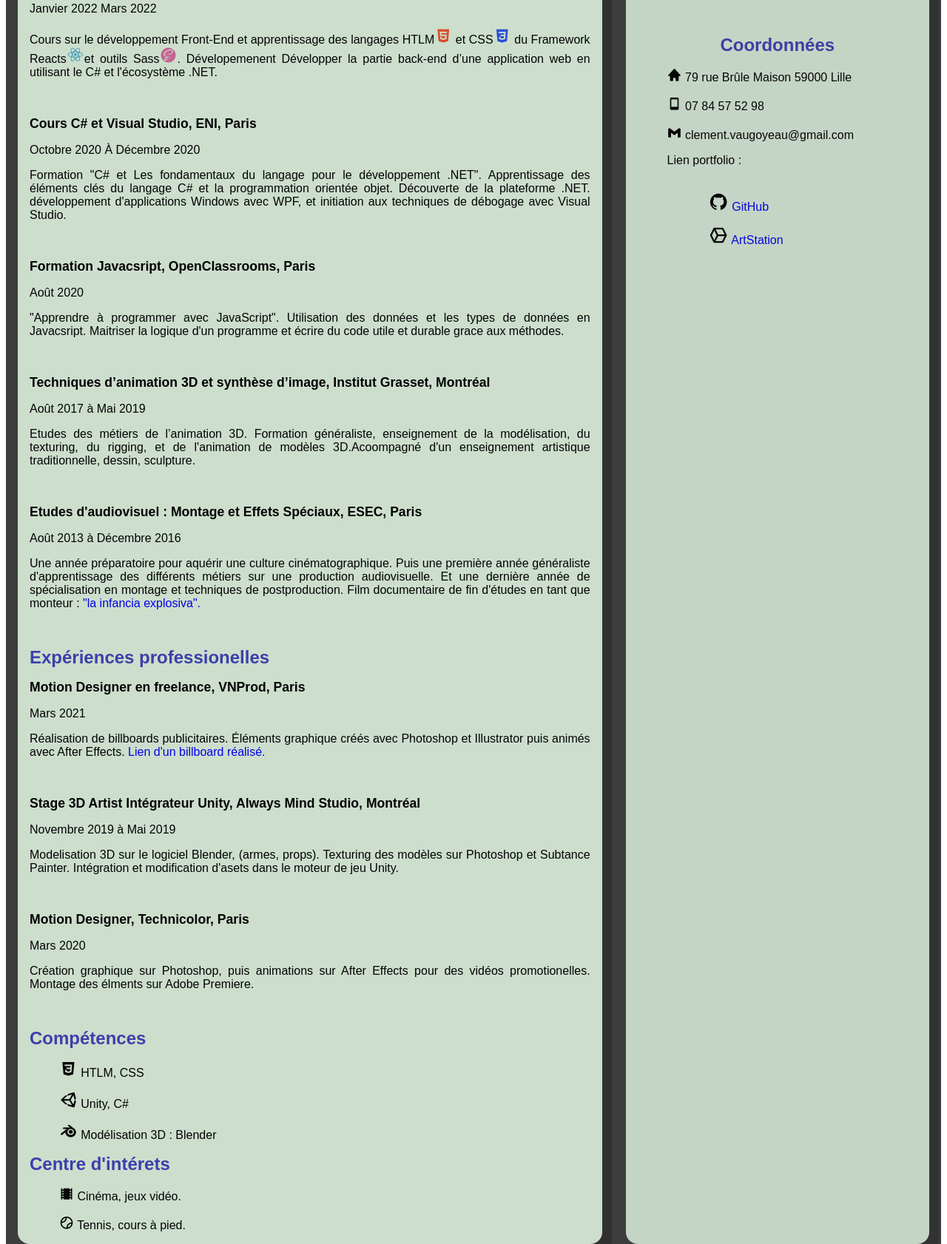
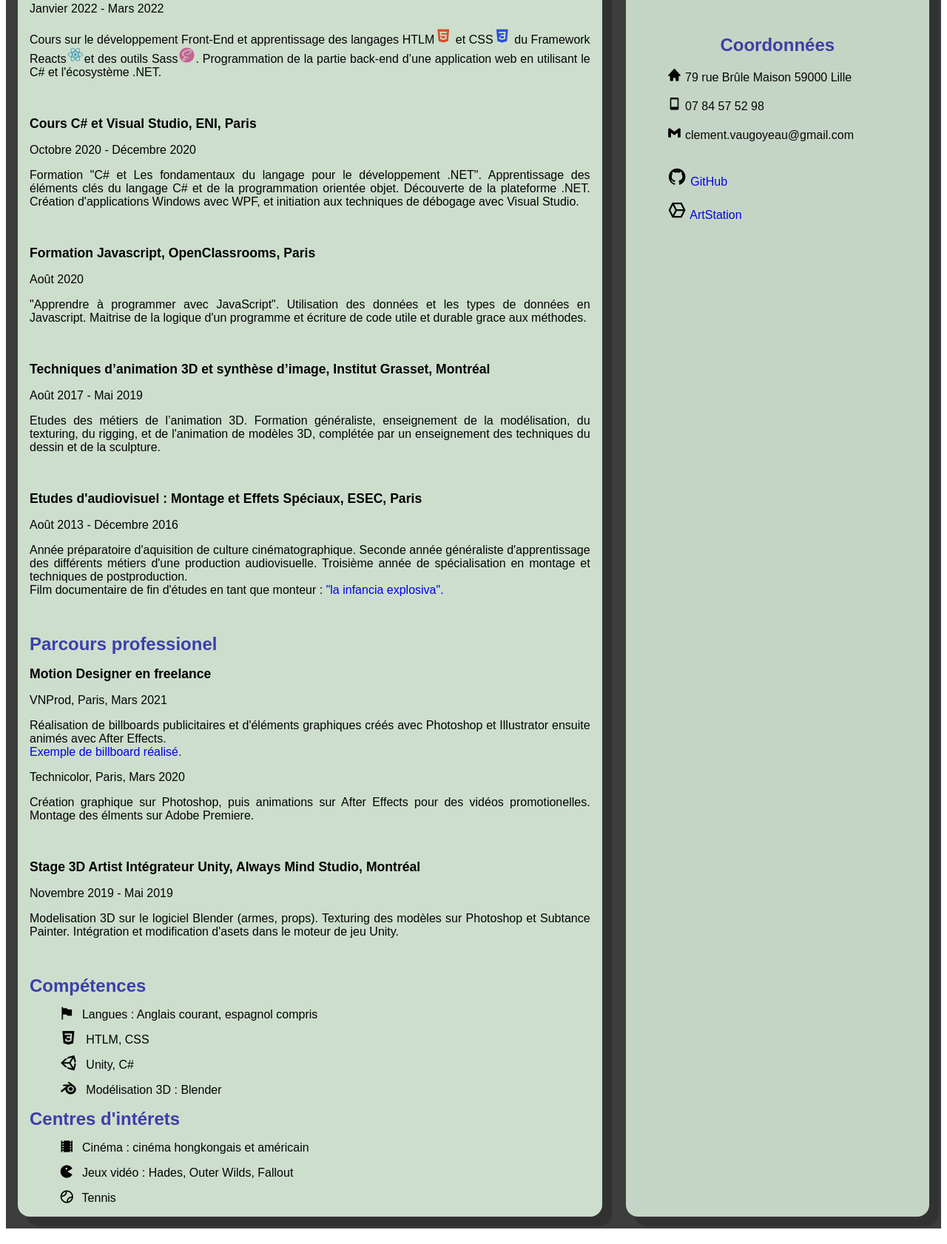
Before and after one commit to ClementVaugoyeau/cv-ligne, a website: page index.html in a window 1280 px wide. Shown: the part 249-1931 px from the top of the page at 74% size. Drawn offline with nearby package versions, Linux system fonts and the light colour scheme.

Commit message:
update html css

```diff
--- a/index.html
+++ b/index.html
@@ -31,16 +31,20 @@
 
             <script>
 
-                const h2 = document.querySelector('h2');
+
                 const toggle = document.getElementById("toggle");
                 const Nom = document.getElementById('Nom');
                 const date = document.getElementsByClassName('date');
+                const h2 = document.querySelector('h2');
+                const h3 = document.querySelector('h3');
 
                 toggle.onclick = function(){
                     toggle.classList.toggle('active')
                     box1.classList.toggle('active')
                     box2.classList.toggle('active')
                     h2.classList.toggle('active')
+                    h3.classList.toggle('active');
+
                     Nom.classList.toggle('active')
                     date.classList.toggle('active')
                 }
@@ -59,66 +63,69 @@
 
             <p id='bio'>A la suite de ma formation .NET je recherche un stage dans le domaine du développement informatique.  </p>
 
-            <h3>Formations et certifications</h3>
+            <h3 >Formations et certifications</h3>
 
             <p class="job">Formation Développeur .NET, Simplon, Lille</p>
-            <p class=date>Janvier 2022 Mars 2022 </p>
+            <p class=date>Janvier 2022 - Mars 2022 </p>
             <p> Cours sur le développement Front-End et apprentissage des langages
                 HTLM<i id='htmlIcon' class='bx bxl-html5'> </i> et CSS<i id='cssIcon' class='bx bxl-css3'></i>
-                du Framework Reacts<i id='reactIcon' class='bx bxl-react'></i>et outils Sass<i id="sassIcon" class='bx bxl-sass ' ></i>.
-                Dévelopemenent Développer la partie back-end d’une application web en utilisant le C# et l'écosystème .NET.
+                du Framework Reacts<i id='reactIcon' class='bx bxl-react'></i>et des outils Sass<i id="sassIcon" class='bx bxl-sass ' ></i>.
+                 Programmation de la partie back-end d’une application web en utilisant le C# et l'écosystème .NET.
             </p> <br>
 
             <p class="job">Cours C# et Visual Studio, ENI, Paris</p>
-            <p class=date>Octobre 2020 À Décembre 2020 </p>
+            <p class=date>Octobre 2020 - Décembre 2020 </p>
             <p> Formation "C# et Les fondamentaux du langage pour le développement .NET". Apprentissage des éléments clés du
-                langage C# et la programmation orientée objet. Découverte de la plateforme .NET. développement d'applications Windows avec WPF,
+                langage C# et de la programmation orientée objet. Découverte de la plateforme .NET. Création d'applications Windows avec WPF,
                 et initiation aux techniques de débogage avec Visual Studio. </p> <br>
 
-            <p class="job">Formation Javacsript, OpenClassrooms, Paris</p>
+            <p class="job">Formation Javascript, OpenClassrooms, Paris</p>
             <p class=date>Août 2020 </p>
-            <p> "Apprendre à programmer avec JavaScript". Utilisation des données et les types de données en Javacsript.
-                Maitriser la logique d'un programme et écrire du code utile et durable grace aux méthodes. </p> <br>
+            <p> "Apprendre à programmer avec JavaScript". Utilisation des données et les types de données en Javascript.
+                Maitrise de la logique d'un programme et écriture de code utile et durable grace aux méthodes. </p> <br>
 
             <p class="job">Techniques d’animation 3D et synthèse d’image, Institut Grasset, Montréal</p>
-            <p class=date>Août 2017 à Mai 2019 </p>
+            <p class=date>Août 2017 - Mai 2019 </p>
             <p> Etudes des métiers de l’animation 3D. Formation généraliste, enseignement de la modélisation, du texturing,  du rigging,
-                et de l'animation de modèles 3D.Acoompagné d'un enseignement artistique traditionnelle, dessin, sculpture.</p> <br>
+                et de l'animation de modèles 3D, complétée par un enseignement des techniques du dessin et de la sculpture.</p> <br>
 
             <p class="job">Etudes d'audiovisuel : Montage et Effets Spéciaux, ESEC, Paris </p>
-            <p class=date>Août 2013 à Décembre 2016 </p>
-            <p> Une année préparatoire pour aquérir une culture cinématographique. Puis une première année généraliste d'apprentissage
-                des différents métiers sur une production audiovisuelle. Et une dernière année de spécialisation en montage et techniques de postproduction.
+            <p class=date>Août 2013 - Décembre 2016 </p>
+            <p> Année préparatoire d'aquisition de culture cinématographique. Seconde année généraliste d'apprentissage
+                des différents métiers d'une production audiovisuelle. Troisième année de spécialisation en montage et techniques de postproduction. <br/>
                 Film documentaire de fin d'études en tant que monteur :
-                <a href="https://www.esec.edu/lesfilms/la-infancia-explosiva.html">"la infancia explosiva".</a></p> <br>
+                <a href="https://www.esec.edu/lesfilms/la-infancia-explosiva.html"target="_blank">"la infancia explosiva".</a></p> <br>
 
-            <h3>Expériences professionelles</h3>
+            <h3>Parcours professionel</h3>
 
-            <p class="job">Motion Designer en freelance, VNProd, Paris</p>
-            <p class=date>Mars 2021 </p>
-            <p> Réalisation de billboards publicitaires.
-                Éléments graphique créés avec Photoshop et Illustrator puis animés avec After Effects.<a href="https://youtu.be/SRkFnG79D7w"> Lien d'un billboard réalisé.</a></p> </p> <br>
+            <p class="job">Motion Designer en freelance</p>
+            <p class=date>VNProd, Paris, Mars 2021 </p>
+            <p> Réalisation de billboards publicitaires et
+                d'éléments graphiques créés avec Photoshop et Illustrator ensuite animés avec After Effects. <br /> <a
+                    href="https://youtu.be/SRkFnG79D7w" target="_blank"> Exemple de billboard réalisé.</a></p>
+            </p>
+            <p class=date>Technicolor, Paris, Mars 2020 </p>
+            <p>Création graphique sur Photoshop, puis animations sur After Effects pour des vidéos promotionelles.
+                Montage des élments sur Adobe Premiere. </p> <br>
 
             <p class="job">Stage 3D Artist Intégrateur Unity, Always Mind Studio, Montréal</p>
-            <p class=date>Novembre 2019 à Mai 2019 </p>
-            <p> Modelisation 3D sur le logiciel Blender, (armes, props). Texturing des modèles sur Photoshop et Subtance Painter.
+            <p class=date>Novembre 2019 - Mai 2019 </p>
+            <p> Modelisation 3D sur le logiciel Blender (armes, props). Texturing des modèles sur Photoshop et Subtance Painter.
                 Intégration et modification d'asets dans le moteur de jeu Unity. </p> <br>
 
-           <p class="job">Motion Designer, Technicolor, Paris</p>
-           <p class=date>Mars 2020 </p>
-           <p>Création graphique sur Photoshop, puis animations sur After Effects pour des vidéos promotionelles.
-                    Montage des élments sur Adobe Premiere. </p> <br>
 
             <h3>Compétences</h3>
 
-            <ul> <i class='bx bxl-css3 bx-sm'></i> HTLM, CSS </ul>
-            <ul> <i class='bx bxl-unity bx-sm' ></i></i> Unity, C# </ul>
-            <ul> <i class='bx bxl-blender bx-sm'></i> Modélisation 3D : Blender</ul>
+            <ul> <i class='bx bxs-flag-alt bx-fw' ></i> Langues : Anglais courant, espagnol compris </ul>
+            <ul> <i class='bx bxl-css3 bx-sm bx-fw'></i> HTLM, CSS </ul>
+            <ul> <i class='bx bxl-unity bx-sm bx-fw' ></i></i> Unity, C# </ul>
+            <ul> <i class='bx bxl-blender bx-sm bx-fw'></i> Modélisation 3D : Blender</ul>
 
-            <h3>Centre d'intérets</h3>
+            <h3>Centres d'intérets</h3>
 
-            <ul> <i class='bx bxs-film'></i> Cinéma, jeux vidéo. </ul>
-            <ul> <i class='bx bx-tennis-ball'></i> Tennis, cours à pied.</ul>
+            <ul> <i class='bx bxs-film bx-fw'></i> Cinéma : cinéma hongkongais et américain</ul>
+            <ul> <i class='bx bxs-game bx-fw'></i> Jeux vidéo : Hades, Outer Wilds, Fallout</ul>
+            <ul> <i class='bx bx-tennis-ball bx-fw'></i> Tennis</ul>
         </div>
 
         </div>
@@ -139,12 +146,12 @@
             <ul> <i class='bx bxs-home'></i> 79 rue Brûle Maison 59000 Lille </ul>
             <ul> <i class='bx bx-mobile'></i> 07 84 57 52 98 </ul>
             <ul> <i class='bx bxl-gmail'></i> clement.vaugoyeau@gmail.com </ul>
-            <ul> Lien portfolio :
 
-                <ul> <br> <i id= "githubIcon"class='bx bxl-github'></i> <a href="https://github.com/ClementVaugoyeau">GitHub</a> </ul>
+
+                <ul> <br> <i id= "githubIcon"class='bx bxl-github'></i> <a href="https://github.com/ClementVaugoyeau" target="_blank">GitHub</a> </ul>
                 <ul> <i id= "artsIcon" class='bx bx-cube-alt bx-spin-hover'></i> <a
-                        href="https://www.artstation.com/clement_vaugoyeau">ArtStation</a> </ul>
-            </ul>
+                        href="https://www.artstation.com/clement_vaugoyeau" target="_blank">ArtStation</a> </ul>
+
            </div>
         </div>
     </div>
--- a/style.css
+++ b/style.css
@@ -23,8 +23,17 @@ h2, h3 {
 }
 
 h2.active {
-    color: rgb(230, 220, 214);
+    color: rgb(0, 0, 0);
 
+}
+
+h3 {
+    color: rgb(63, 63, 177);
+    font-size: 1.5rem;
+}
+
+h3.active {
+    color: rgb(40, 230, 151);
 }
 
 #nom {
@@ -57,9 +66,7 @@ h2.active {
 
 }
 
-h3.active {
-    color: rgb(230, 220, 214);
-}
+
 
 .job {
 
@@ -95,10 +102,11 @@ p {
     color: rgb(213, 231, 213);
 }
 
-h3 {
-    color: rgb(63, 63, 177);
-    font-size: 1.5rem;
-}
+
+
+
+
+
 
 #box1 {
     position: -webkit-sticky;
```
